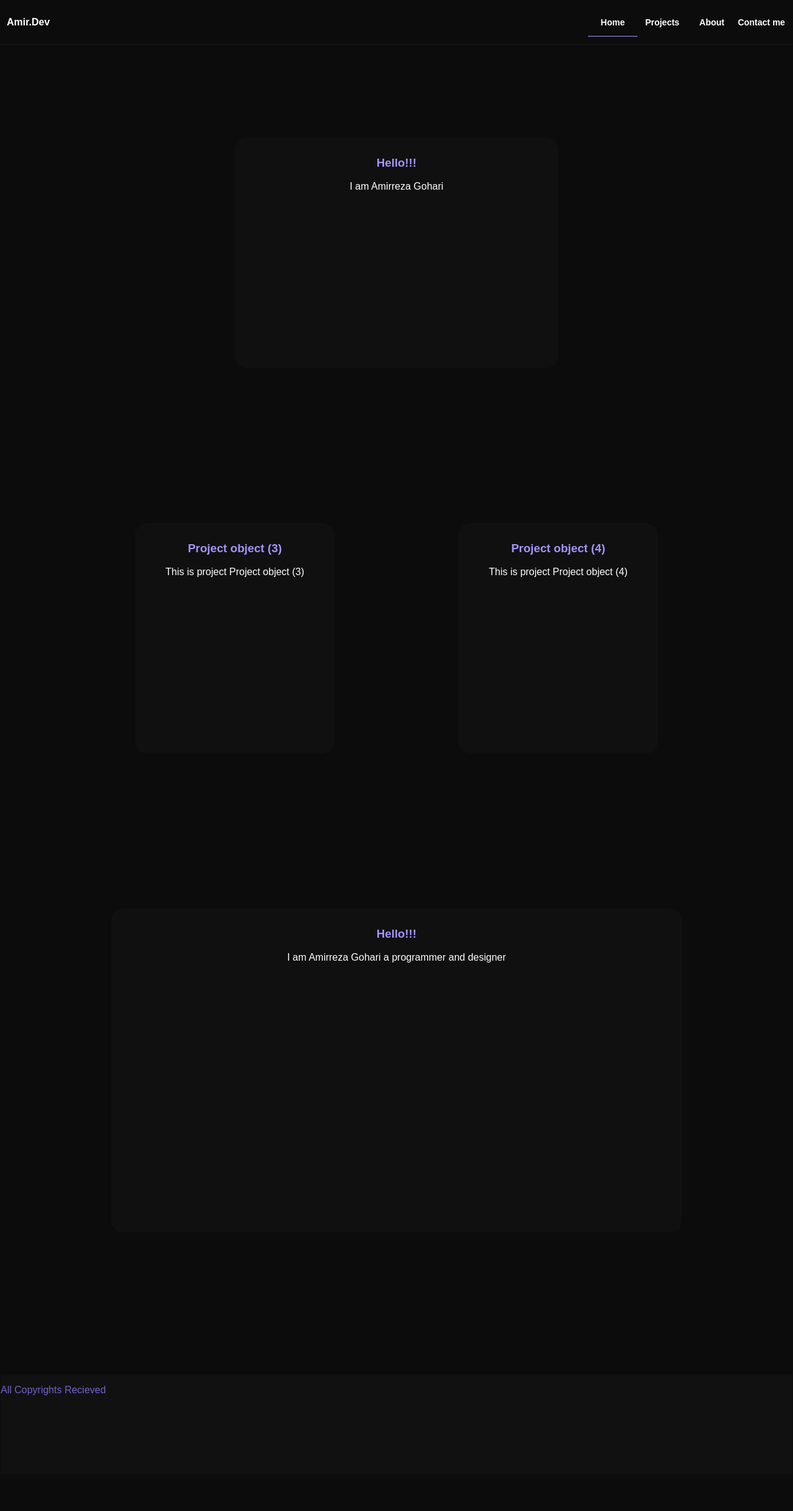
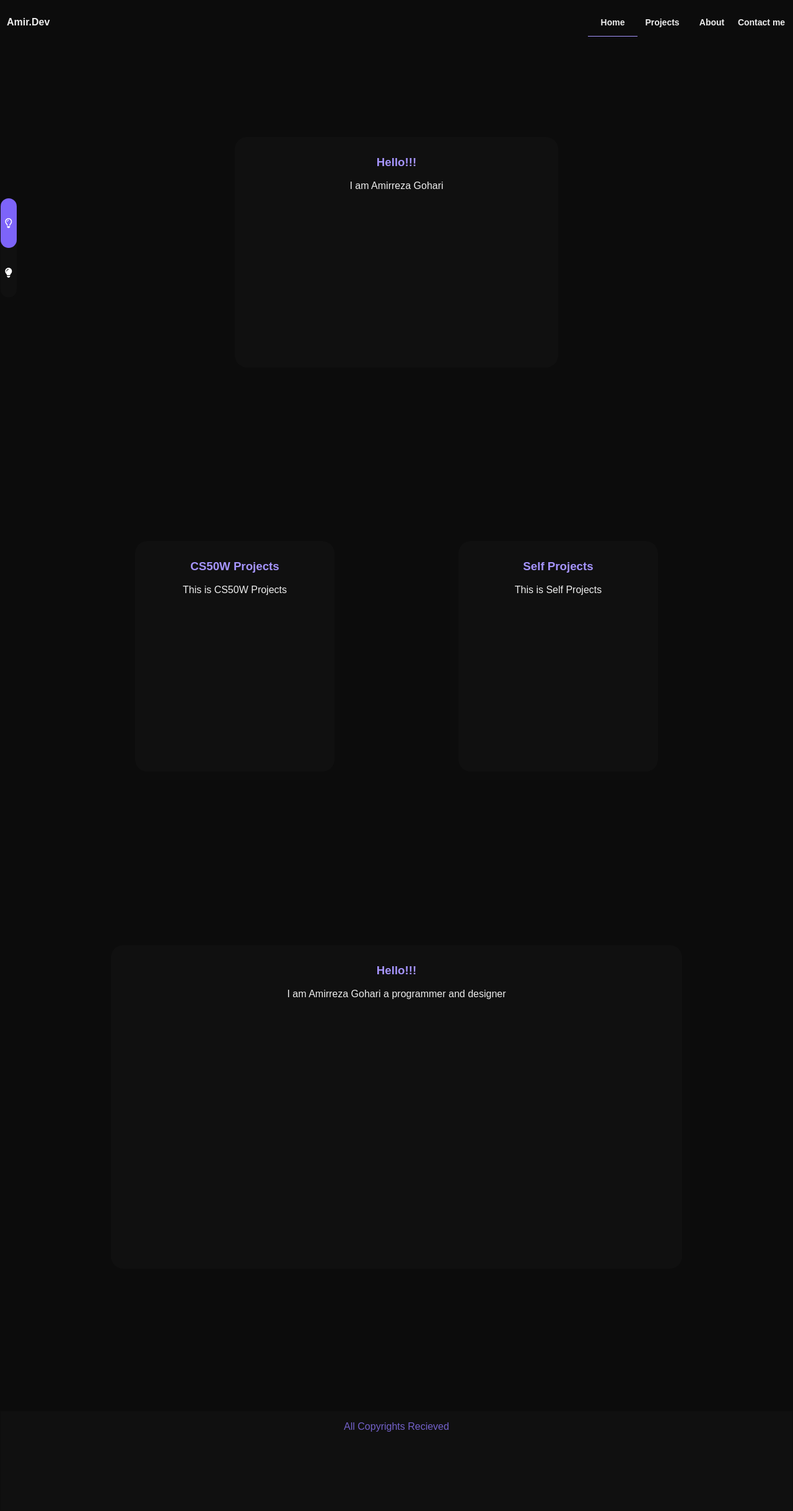
Before and after one commit to Cybersoul2042/Portfolio, a Django app: page / in a window 1280 px wide. Shown: the whole page at 62% size. Before the commit the page ends 2251 px from the top, so only its background shows below. Run offline with Django 4.2, Linux system fonts and the light colour scheme; data comes from the database, SQL or seed files in the repository; both versions use the stored data as it was after the commit.

Commit message:
More Style 3 + StyleSwitch

```diff
--- a/pfwapp/static/pfwapp/index.css
+++ b/pfwapp/static/pfwapp/index.css
@@ -1,8 +1,8 @@
 body {
   width: 100%;
   font-family: sans-serif;
-  background-color: #0c0c0c;
-  color: white;
+  background-color: var(--backgroundMain, #0c0c0c);
+  color: var(--textColors, rgb(238, 238, 238));
   margin: 0;
 }
 
@@ -11,7 +11,7 @@ body {
 }
 
 ::-webkit-scrollbar-track {
-  background: #0c0c0c;
+  background: var(--backgroundMain, #0c0c0c);
 }
 
 /* Handle */
@@ -34,8 +34,7 @@ body {
   position: sticky;
   top: 0;
   z-index: 10;
-  background-color: #0c0c0c;
-  border-bottom: 0.2px ridge #1b1b1b;
+  background-color: var(--backgroundMain, #0c0c0c);
   margin-bottom: 150px;
   font-weight: bolder;
   padding: 10px;
@@ -70,14 +69,14 @@ body {
   text-align: center;
   width: 80px;
 }
-.navbar_container .navbar .pages-btn #home-btn a p {
+.navbar_container .navbar .pages-btn #home-btn p {
   transition: color 0.3s ease;
 }
 .navbar_container .navbar .pages-btn #home-btn:hover {
   cursor: pointer;
 }
-.navbar_container .navbar .pages-btn #home-btn:hover a p {
-  color: #a594fd;
+.navbar_container .navbar .pages-btn #home-btn:hover p {
+  color: var(--buttonHColor, #a594fd);
 }
 .navbar_container .navbar .pages-btn #project-btn {
   display: flex;
@@ -87,14 +86,14 @@ body {
   text-align: center;
   width: 80px;
 }
-.navbar_container .navbar .pages-btn #project-btn a p {
+.navbar_container .navbar .pages-btn #project-btn p {
   transition: color 0.3s ease;
 }
 .navbar_container .navbar .pages-btn #project-btn:hover {
   cursor: pointer;
 }
-.navbar_container .navbar .pages-btn #project-btn:hover a p {
-  color: #a594fd;
+.navbar_container .navbar .pages-btn #project-btn:hover p {
+  color: var(--buttonHColor, #a594fd);
 }
 .navbar_container .navbar .pages-btn #about-btn {
   display: flex;
@@ -104,14 +103,14 @@ body {
   text-align: center;
   width: 80px;
 }
-.navbar_container .navbar .pages-btn #about-btn a p {
+.navbar_container .navbar .pages-btn #about-btn p {
   transition: color 0.3s ease;
 }
 .navbar_container .navbar .pages-btn #about-btn:hover {
   cursor: pointer;
 }
-.navbar_container .navbar .pages-btn #about-btn:hover a p {
-  color: #a594fd;
+.navbar_container .navbar .pages-btn #about-btn:hover p {
+  color: var(--buttonHColor, #a594fd);
 }
 .navbar_container .navbar .pages-btn #contact-btn {
   display: flex;
@@ -121,14 +120,14 @@ body {
   text-align: center;
   width: 80px;
 }
-.navbar_container .navbar .pages-btn #contact-btn a p {
+.navbar_container .navbar .pages-btn #contact-btn p {
   transition: color 0.3s ease;
 }
 .navbar_container .navbar .pages-btn #contact-btn:hover {
   cursor: pointer;
 }
-.navbar_container .navbar .pages-btn #contact-btn:hover a p {
-  color: #a594fd;
+.navbar_container .navbar .pages-btn #contact-btn:hover p {
+  color: var(--buttonHColor, #a594fd);
 }
 .navbar_container .navbar .pages-btn #contact {
   font-weight: bold;
@@ -141,8 +140,8 @@ body {
   align-items: center;
 }
 .pages #projects {
-  margin-top: 170px;
-  margin-bottom: 170px;
+  margin-top: 200px;
+  margin-bottom: 200px;
 }
 .pages #contact {
   margin-top: 150px;
@@ -157,7 +156,7 @@ body {
   border: 1px solid transparent;
   border-radius: 1.25rem;
   padding: 10px;
-  background-color: #101010;
+  background-color: var(--backgroundSecondry, #101010);
   text-align: center;
 }
 #home-intro-card h3 {
@@ -167,7 +166,7 @@ body {
 #home-intro-card:before {
   content: "";
   height: 70px;
-  width: 1px;
+  width: 2px;
   position: absolute;
   left: -1px;
   top: 65%;
@@ -175,10 +174,6 @@ body {
   transition-duration: 600ms;
   transition-timing-function: ease;
   background: linear-gradient(transparent, #7d64f9, transparent);
-  opacity: 0;
-}
-
-#home-intro-card:before {
   top: 65%;
   opacity: 0;
 }
@@ -207,7 +202,7 @@ body {
   border: 1px solid transparent;
   border-radius: 1.25rem;
   padding: 10px;
-  background-color: #101010;
+  background-color: var(--backgroundSecondry, #101010);
   text-align: center;
 }
 #project-card h3 {
@@ -218,12 +213,13 @@ body {
   transition: width 0.4s ease, height 0.4s ease;
   width: 320px;
   height: 370px;
+  cursor: pointer;
 }
 
 #project-card:before {
   content: "";
   height: 70px;
-  width: 1px;
+  width: 2px;
   position: absolute;
   left: -1px;
   top: 65%;
@@ -256,7 +252,7 @@ body {
   border: 1px solid transparent;
   border-radius: 1.25rem;
   padding: 10px;
-  background-color: #101010;
+  background-color: var(--backgroundSecondry, #101010);
   text-align: center;
 }
 #about-card h3 {
@@ -266,7 +262,7 @@ body {
 #about-card:before {
   content: "";
   height: 70px;
-  width: 1px;
+  width: 2px;
   position: absolute;
   left: -1px;
   top: 65%;
@@ -290,8 +286,56 @@ body {
 #contact {
   width: 100%;
   height: 160px;
-  background-color: #111111;
+  background-color: var(--backgroundSecondry, #101010);
   color: rgba(143, 121, 255, 0.7803921569);
+  text-align: center;
+}
+
+.style {
+  position: -webkit-sticky;
+  position: fixed;
+  top: 40%;
+  width: 2dvw;
+  height: 200px;
+}
+.style #btn-state {
+  width: 100%;
+  height: 40%;
+  top: 0;
+  position: absolute;
+  background-color: #7d64f9;
+  border-radius: 30px;
+  transition: top 0.4s ease;
+}
+.style #toggle-buttons {
+  height: 80%;
+  width: 100%;
+  display: flex;
+  flex-direction: column;
+  justify-content: space-around;
+  align-content: center;
+  background-color: var(--backgroundSecondry, #101010);
+  border-radius: 30px;
+}
+.style #toggle-buttons .toggle-btn {
+  width: 100%;
+  height: 50%;
+  display: flex;
+  flex-direction: column;
+  justify-content: space-around;
+  align-content: center;
+  background-color: transparent;
+  border: 0px;
+  border-radius: 30px;
+}
+.style #toggle-buttons .toggle-btn svg {
+  filter: invert(91%) sepia(0%) saturate(7500%) hue-rotate(96deg) brightness(111%) contrast(107%);
+  width: 100%;
+}
+.style #toggle-buttons .toggle-btn:hover {
+  transition: background-color 0.5 ease;
+  cursor: pointer;
+  background-color: var(--toggleButton, #1b1b1b);
 }
 
 /*# sourceMappingURL=index.css.map */
--- a/pfwapp/static/pfwapp/index.js
+++ b/pfwapp/static/pfwapp/index.js
@@ -1,9 +1,12 @@
 document.addEventListener("DOMContentLoaded", function () {
-    var _a, _b, _c, _d;
+    var _a, _b, _c, _d, _e, _f, _g;
     (_a = document.querySelector('#home-btn')) === null || _a === void 0 ? void 0 : _a.addEventListener('click', () => ScrollToPage("home", "home-btn"));
     (_b = document.querySelector('#project-btn')) === null || _b === void 0 ? void 0 : _b.addEventListener('click', () => ScrollToPage("projects", "project-btn"));
     (_c = document.querySelector('#about-btn')) === null || _c === void 0 ? void 0 : _c.addEventListener('click', () => ScrollToPage("about", "about-btn"));
     (_d = document.querySelector('#contact-btn')) === null || _d === void 0 ? void 0 : _d.addEventListener('click', () => ScrollToPage("contact", "contact-btn"));
+    (_e = document.querySelector('#contact-btn')) === null || _e === void 0 ? void 0 : _e.addEventListener('click', () => ScrollToPage("contact", "contact-btn"));
+    (_f = document.querySelector('#light-mode')) === null || _f === void 0 ? void 0 : _f.addEventListener('click', () => ChangeStyle("light"));
+    (_g = document.querySelector('#dark-mode')) === null || _g === void 0 ? void 0 : _g.addEventListener('click', () => ChangeStyle("dark"));
     ScrollToPage("home", "home-btn");
 });
 function ScrollToPage(pagetype, pageButton) {
@@ -30,4 +33,24 @@ function ScrollToPage(pagetype, pageButton) {
         });
     }
 }
+function ChangeStyle(styletype) {
+    console.log('Clicked');
+    let styleBtn = document.getElementById("btn-state");
+    if (styletype === "light") {
+        document.documentElement.style.setProperty("--textColors", "black");
+        document.documentElement.style.setProperty("--backgroundMain", "#f3f3f3");
+        document.documentElement.style.setProperty("--backgroundSecondry", "#efefef");
+        document.documentElement.style.setProperty("--toggleButton", "#efefef");
+        document.querySelector('svg').style.filter = "none";
+        styleBtn.style.top = "40%";
+    }
+    else {
+        document.documentElement.style.setProperty("--textColors", "white");
+        document.documentElement.style.setProperty("--backgroundMain", "#0c0c0c");
+        document.documentElement.style.setProperty("--backgroundSecondry", "#101010");
+        document.documentElement.style.setProperty("--toggleButton", "#1b1b1b");
+        document.querySelector('svg').style.filter = "invert(91%) sepia(0%) saturate(7500%) hue-rotate(96deg) brightness(111%) contrast(107%)";
+        styleBtn.style.top = "0";
+    }
+}
 //# sourceMappingURL=index.js.map
--- a/pfwapp/static/pfwapp/index.scss
+++ b/pfwapp/static/pfwapp/index.scss
@@ -1,4 +1,8 @@
-$button-colors: #a594fd;
+$textColors: rgb(238, 238, 238);
+$button-hover-colors: #a594fd;
+$backgroundMain: #0c0c0c;
+$backgroundSecondry: #101010;
+$toggleButton: #1b1b1b;
 
 @mixin btn($name) {
     ##{$name}-btn {
@@ -8,19 +12,14 @@ $button-colors: #a594fd;
         align-items: center;
         text-align: center;
         width: 80px;
-        a{
-            p{
-                transition: color 0.3s ease;
-            }
+        p{
+               transition: color 0.3s ease;
         }
-
     }
     ##{$name}-btn:hover{
         cursor: pointer;
-        a{
-            p{
-                color: $button-colors;
-            }
+        p{
+            color: var(--buttonHColor, $button-hover-colors);
         }
     }
 }
@@ -28,8 +27,8 @@ $button-colors: #a594fd;
 body{
     width: 100%;
     font-family: sans-serif;
-    background-color: #0c0c0c;
-    color: white;
+    background-color: var(--backgroundMain, $backgroundMain);
+    color: var(--textColors, $textColors);
     margin: 0;
 }
 
@@ -38,7 +37,7 @@ body{
 }
 
 ::-webkit-scrollbar-track {
-    background: #0c0c0c;
+    background: var(--backgroundMain, $backgroundMain);
 }
 
 /* Handle */
@@ -69,8 +68,7 @@ body{
     position: sticky;
     top: 0;
     z-index: 10;
-    background-color: #0c0c0c;
-    border-bottom: 0.2px ridge #1b1b1b;
+    background-color: var(--backgroundMain, $backgroundMain);
     margin-bottom: 150px;
     font-weight: bolder;
     padding: 10px;
@@ -113,8 +111,8 @@ body{
     justify-content: center;
     align-items: center;
     #projects{
-        margin-top: 170px;
-        margin-bottom: 170px;
+        margin-top: 200px;
+        margin-bottom: 200px;
     }
     #contact{
         margin-top: 150px;
@@ -130,16 +128,17 @@ body{
     border: 1px solid transparent;
     border-radius: 1.25rem;
     padding: 10px;
-    background-color: #101010;
+    background-color: var(--backgroundSecondry, $backgroundSecondry);
     h3{
         font-weight: bold;
     }
     text-align: center;
+
 }
 #home-intro-card:before{
     content: "";
     height: 70px;
-    width: 1px;
+    width: 2px;
     position: absolute;
     left: -1px;
     top: 65%;
@@ -151,9 +150,6 @@ body{
         #7d64f9,
         transparent
     );
-    opacity: 0;
-}
-#home-intro-card:before {
     top: 65%;
     opacity: 0;
 }
@@ -181,7 +177,7 @@ body{
     border: 1px solid transparent;
     border-radius: 1.25rem;
     padding: 10px;
-    background-color: #101010;
+    background-color: var(--backgroundSecondry, $backgroundSecondry);
     h3{
         font-weight: bold;
     }
@@ -192,11 +188,12 @@ body{
     transition: width 0.4s ease, height 0.4s ease;
     width: 320px;
     height: 370px;
+    cursor: pointer;
 }
 #project-card:before{
     content: "";
     height: 70px;
-    width: 1px;
+    width: 2px;
     position: absolute;
     left: -1px;
     top: 65%;
@@ -230,7 +227,7 @@ body{
     border: 1px solid transparent;
     border-radius: 1.25rem;
     padding: 10px;
-    background-color: #101010;
+    background-color: var(--backgroundSecondry, $backgroundSecondry);
     h3{
         font-weight: bold;
     }
@@ -239,7 +236,7 @@ body{
 #about-card:before{
     content: "";
     height: 70px;
-    width: 1px;
+    width: 2px;
     position: absolute;
     left: -1px;
     top: 65%;
@@ -265,6 +262,59 @@ body{
 #contact{
     width: 100%;
     height: 160px;
-    background-color: #111111;
+    background-color: var(--backgroundSecondry, $backgroundSecondry);
     color: #8f79ffc7;
+    text-align: center;
+
 }
+
+.style{
+
+    position: -webkit-sticky;
+    position: fixed;
+    top: 40%;
+    width: 2dvw;
+    height: 200px;
+    #btn-state{
+        width: 100%;
+        height: 40%;
+        top: 0;
+        position: absolute;
+        background-color: #7d64f9;
+        border-radius: 30px;
+        transition: top 0.4s ease;
+    }
+    #toggle-buttons{
+
+        height: 80%;
+        width: 100%;
+        display: flex;
+        flex-direction: column;
+        justify-content: space-around;
+        align-content: center;
+        background-color: var(--backgroundSecondry, $backgroundSecondry);
+        border-radius: 30px;
+        .toggle-btn{
+
+            width: 100%;
+            height: 50%;
+            display: flex;
+            flex-direction: column;
+            justify-content: space-around;
+            align-content: center;
+            background-color: transparent;
+            border: 0px;
+            border-radius: 30px;
+            svg{
+                filter: invert(91%) sepia(0%) saturate(7500%) hue-rotate(96deg) brightness(111%) contrast(107%);
+                width: 100%;
+
+            }
+        }
+        .toggle-btn:hover{
+            transition: background-color 0.5 ease;
+            cursor: pointer;
+            background-color: var(--toggleButton, $toggleButton);;
+        }
+    }
+}
--- a/pfwapp/templates/pfwapp/index.html
+++ b/pfwapp/templates/pfwapp/index.html
@@ -12,30 +12,30 @@
 
 {% block body %}
     <div class="pages">
-        <div class="page" id="home">
+        <div class="hidden" id="home">
             <div class="card" id="home-intro-card">
                 <h3 style="color: #a594fd;">Hello!!!</h3>
                 <p>I am Amirreza Gohari</p>
             </div>
         </div>
 
-        <div class="page" id="projects">
+        <div class="hidden" id="projects">
             <div class="project-cards">
                 {% for project in Projects %}
                     <div class="card" id="project-card">
                         <h3 style="color: #a594fd;">{{project}}</h3>
-                        <p>This is project {{project}}</p>
+                        <p>This is {{project}}</p>
                     </div>
                 {% empty %}
                     <div class="card" id="project-card">
-                        <h3 style="color: #a594fd;">{{project}}</h3>
-                        <p>This is project {{project}}</p>
+                        <h3 style="color: #a594fd;">{{project.name}}</h3>
+                        <p>This is {{project}}</p>
                     </div>
                 {% endfor %}
             </div>
         </div>
 
-        <div class="page" id="about">
+        <div class="hidden" id="about">
             <div class="card" id="about-card">
                 <div class="card" id="about-card-dets">
                     <h3 style="color: #a594fd;">Hello!!!</h3>
--- a/pfwapp/templates/pfwapp/layout.html
+++ b/pfwapp/templates/pfwapp/layout.html
@@ -41,6 +41,22 @@
                     </div>
                 </div>
             </div>
+            <div class="style">
+                <div id="btn-state"></div>
+                <div id="toggle-buttons">
+
+                    <button class="toggle-btn" id="dark-mode">
+                        <svg id="off" xmlns="http://www.w3.org/2000/svg" height="16" width="12" viewBox="0 0 384 512">
+                            <path d="M297.2 248.9C311.6 228.3 320 203.2 320 176c0-70.7-57.3-128-128-128S64 105.3 64 176c0 27.2 8.4 52.3 22.8 72.9c3.7 5.3 8.1 11.3 12.8 17.7l0 0c12.9 17.7 28.3 38.9 39.8 59.8c10.4 19 15.7 38.8 18.3 57.5H109c-2.2-12-5.9-23.7-11.8-34.5c-9.9-18-22.2-34.9-34.5-51.8l0 0 0 0c-5.2-7.1-10.4-14.2-15.4-21.4C27.6 247.9 16 213.3 16 176C16 78.8 94.8 0 192 0s176 78.8 176 176c0 37.3-11.6 71.9-31.4 100.3c-5 7.2-10.2 14.3-15.4 21.4l0 0 0 0c-12.3 16.8-24.6 33.7-34.5 51.8c-5.9 10.8-9.6 22.5-11.8 34.5H226.4c2.6-18.7 7.9-38.6 18.3-57.5c11.5-20.9 26.9-42.1 39.8-59.8l0 0 0 0 0 0c4.7-6.4 9-12.4 12.7-17.7zM192 128c-26.5 0-48 21.5-48 48c0 8.8-7.2 16-16 16s-16-7.2-16-16c0-44.2 35.8-80 80-80c8.8 0 16 7.2 16 16s-7.2 16-16 16zm0 384c-44.2 0-80-35.8-80-80V416H272v16c0 44.2-35.8 80-80 80z"/>
+                        </svg>
+                    </button>
+                    <button class="toggle-btn" id="light-mode">
+                        <svg id="on" xmlns="http://www.w3.org/2000/svg" height="16" width="12" viewBox="0 0 384 512">
+                            <path d="M272 384c9.6-31.9 29.5-59.1 49.2-86.2l0 0c5.2-7.1 10.4-14.2 15.4-21.4c19.8-28.5 31.4-63 31.4-100.3C368 78.8 289.2 0 192 0S16 78.8 16 176c0 37.3 11.6 71.9 31.4 100.3c5 7.2 10.2 14.3 15.4 21.4l0 0c19.8 27.1 39.7 54.4 49.2 86.2H272zM192 512c44.2 0 80-35.8 80-80V416H112v16c0 44.2 35.8 80 80 80zM112 176c0 8.8-7.2 16-16 16s-16-7.2-16-16c0-61.9 50.1-112 112-112c8.8 0 16 7.2 16 16s-7.2 16-16 16c-44.2 0-80 35.8-80 80z"/>
+                        </svg>
+                    </button>
+                </div>
+            </div>
             {% block body %}
             {% endblock %}
         </div>
--- a/pfwapp/views.py
+++ b/pfwapp/views.py
@@ -5,8 +5,8 @@ from .models import Project, Image
 
 def index(request):
     projects = Project.objects.all()
-
+    projectsName = [project.name for project in projects]
     return render(request, 'pfwapp/index.html', {
-        "Projects": projects,
+        "Projects": projectsName,
         "logo": Image.objects.get(name="logo").url
     })
```
Also changed, not shown: pfwapp/static/pfwapp/index.ts (+27 -0 lines), db.sqlite3, 2 other files.
